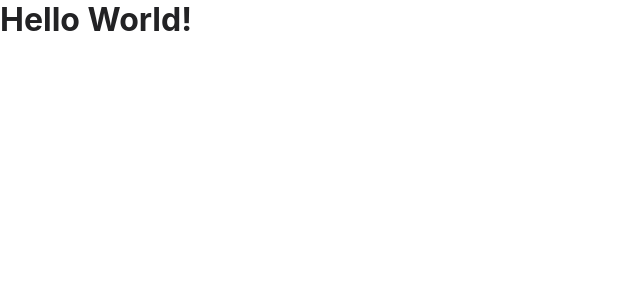
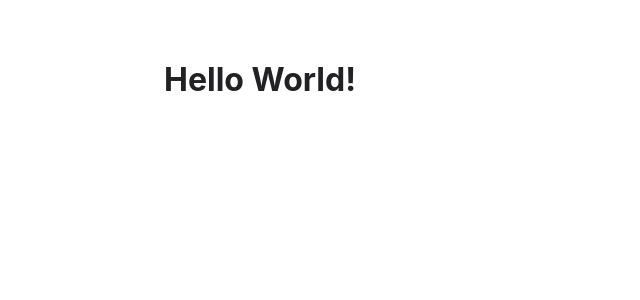
Before and after one commit to LeoRangel/react-pokedex, a React (Create React App) app: page / in a window 1280 px wide. Shown: the top 300 px of the page, without its empty margins (0-640 px from the left). Built offline with nearby package versions, Linux system fonts and the light colour scheme.

Commit message:
Add Container component

```diff
--- a/src/assets/styles/global.ts
+++ b/src/assets/styles/global.ts
@@ -2,10 +2,10 @@ import { createGlobalStyle } from 'styled-components';
 
 export default createGlobalStyle`
   :root {
-    // Fonts
+    // Font
     --primary-font: -apple-system,BlinkMacSystemFont,"Segoe UI",Roboto,"Helvetica Neue",Arial,"Noto Sans",sans-serif,"Apple Color Emoji","Segoe UI Emoji","Segoe UI Symbol","Noto Color Emoji";
 
-    // Colors
+    // Color
     --primary-color: 	#ee1515;
     --gray-1: #222224;
     --gray-2: #89898A;
@@ -13,19 +13,27 @@ export default createGlobalStyle`
     --gray-4: #D7D7D7;
     --gray-5: #F0F0F0;
 
-    // Gaps
+    // Gap
     --gap-items-1: .75rem;
     --gap-items-2: 1rem;
     --gap-items-3: 1.5rem;
     --gap-items-4: 3rem;
     --gap-items-5: 3.75rem;
 
+    // Padding
+    --pd-container: var(--gap-items-5) var(--gap-items-3);
+
     // Radius
     --border-radius-1: .45rem;
     --border-radius-2: .65rem;
 
-    // Shadows
+    // Shadow
     --shadow-1: 0 .5rem 1rem rgba(0,0,0,.15)!important;
+
+    @media (max-width: 768px) {
+      /* Padding */
+      --pd-container: var(--gap-items-4) var(--gap-items-3);
+    }
   }
 
   * {
--- /dev/null
+++ b/src/components/Container/index.tsx
@@ -0,0 +1,10 @@
+import { ReactNode } from 'react';
+import * as C from './styles';
+
+type ContainerProps = {
+  children: ReactNode;
+};
+
+export function Container({ children }: ContainerProps) {
+  return <C.Wrapper>{children}</C.Wrapper>;
+}
--- /dev/null
+++ b/src/components/Container/styles.ts
@@ -0,0 +1,9 @@
+import styled from 'styled-components';
+
+export const Wrapper = styled.div`
+  max-width: 1000px;
+  margin: auto;
+  display: flex;
+  flex-direction: column;
+  padding: var(--pd-container);
+`;
--- /dev/null
+++ b/src/components/index.ts
@@ -0,0 +1 @@
+export * from './Container';
--- a/src/pages/Home/index.tsx
+++ b/src/pages/Home/index.tsx
@@ -1,3 +1,9 @@
+import { Container } from '../../components';
+
 export function Home() {
-  return <h1>Hello World!</h1>;
+  return (
+    <Container>
+      <h1>Hello World!</h1>
+    </Container>
+  );
 }
```
